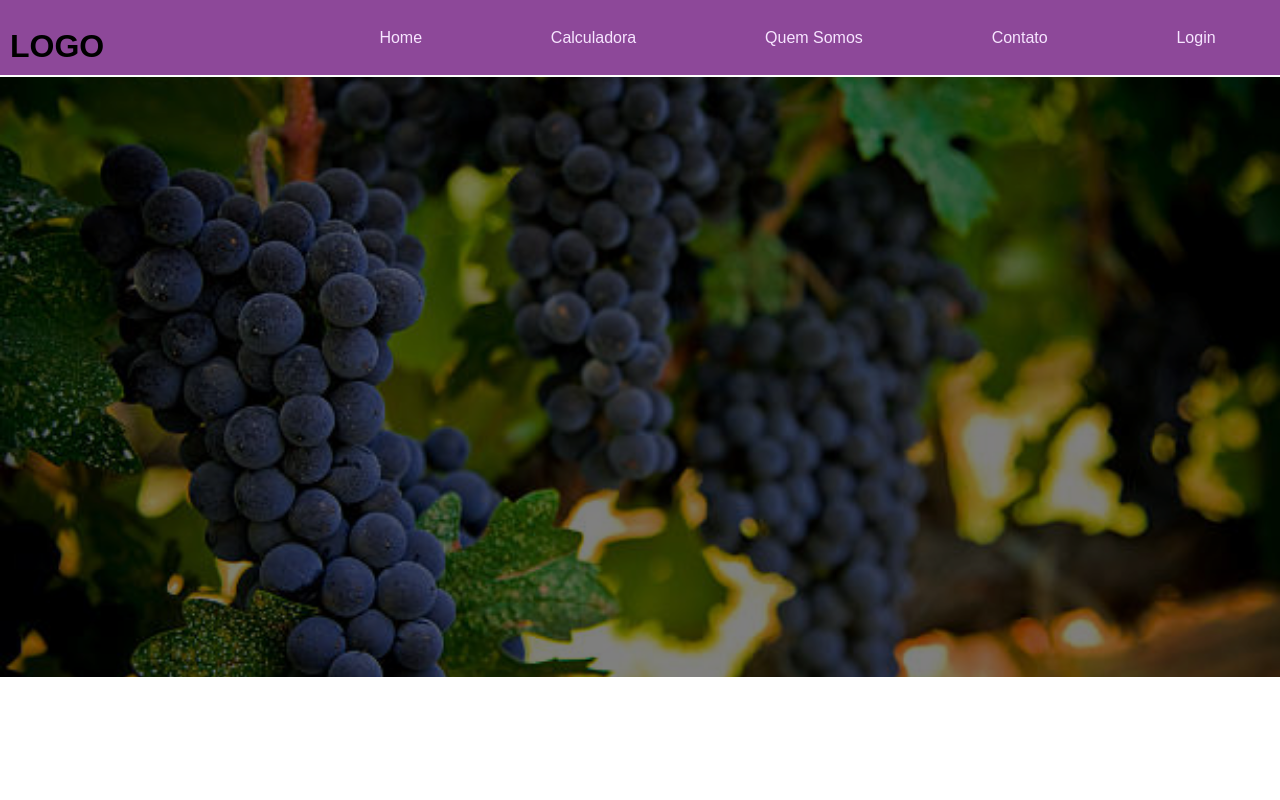
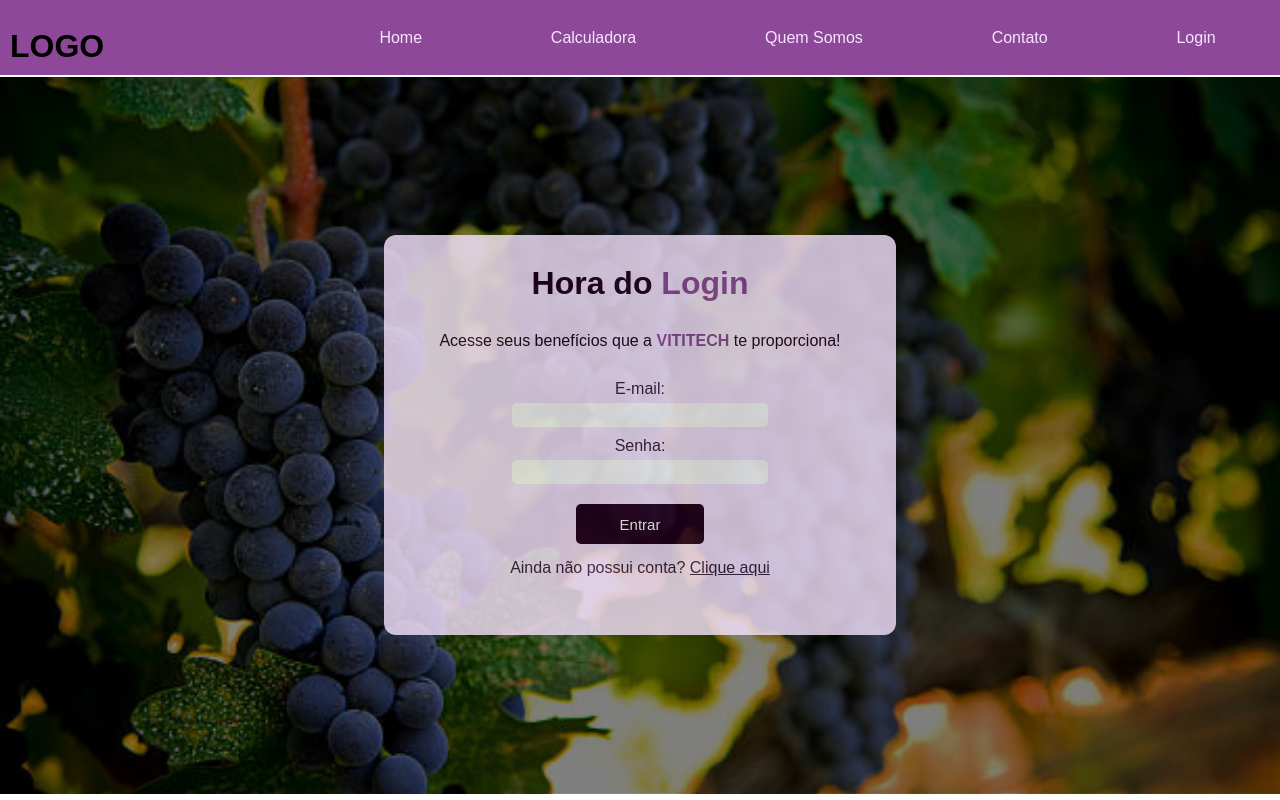
Before and after one commit to Grupo06-ProjetoUva-SP02/VITITECH_G06_SP02, a plain HTML site: page login.html in a window 1280 px wide. Drawn offline with Linux system fonts and the light colour scheme.

Commit message:
Criação e Estilização do formulário da página login

```diff
--- a/login.html
+++ b/login.html
@@ -24,7 +24,23 @@
         </nav>
     </header>
 
-    <div class="banner"></div>
+    <div class="banner">
+        <div class="formulario_login">
+            <div class="title">
+                <h1>Hora do <span>Login</span></h1>
+                <p>Acesse seus benefícios que a <span><b>VITITECH</b></span> te proporciona!</p>
+            </div>
+            <label for="ipt_email">E-mail:</label>
+            <input type="text" id="ipt_email">
+            <label for="ipt_senha">Senha:</label>
+            <input type="password" id="ipt_senha">
+            <button onclick="verificar ()">Entrar</button>
+            <div class="link_cadastro">
+                Ainda não possui conta?
+                <a href="contato.html">Clique aqui</a>
+            </div>
+        </div>
+    </div>
 
     </div>
 </body>
--- a/style_login.css
+++ b/style_login.css
@@ -50,11 +50,80 @@ body {
 }
 
 .banner {
-    background-image: url('assets/img/banner_login.jpg');
+    display: flex;
+    justify-content: center;
+    align-items: center;
+    background-image: linear-gradient(rgba(0, 0, 0, 0.5), rgba(0, 0, 0, 0.5)), url('assets/img/banner_login.jpg');
     background-size: cover;
     background-repeat: no-repeat;
     background-position: center;
-    height: 600px;
+    height: 89.6vh;
     position: relative;
-    filter: brightness(50%);
 }
+
+.formulario_login {
+    display: flex;
+    width: 40vw;
+    height: 50vh;
+    align-items: center;
+    flex-direction: column;
+    position: absolute;
+    background-color: var(--cor-texto-secundaria);
+    opacity: 80%;
+    border-radius: 12px;
+}
+
+.title {
+    display: flex;
+    margin-top: 30px;
+    margin-bottom: 30px;
+    flex-direction: column;
+    color: var(--cor-texto);
+    align-items: center;
+}
+
+.title span {
+    color: #8d4899;
+}
+
+.title p {
+    margin-top: 30px;
+    color: var(--cor-texto);
+}
+
+input {
+    width: 20vw;
+    height: 3vh;
+    margin-top: 5px;
+    margin-bottom: 10px;
+    border-radius: 5px;
+    border: none;
+}
+
+label {
+    color: var(--cor-secundaria);
+}
+
+button {
+    margin-top: 10px;
+    width: 10vw;
+    height: 5vh;
+    font-size: 15px;
+    border-radius: 5px;
+    border: none;
+    color: white;
+    background-color: #22001b;
+}
+
+.link_cadastro {
+    margin-top: 15px;
+    color: #381b3d;
+}
+
+.link_cadastro a {
+    color: var(--cor-secundaria);
+}
+
+.link_cadastro a:hover {
+    color: var(--cor-principal);
+}
```
